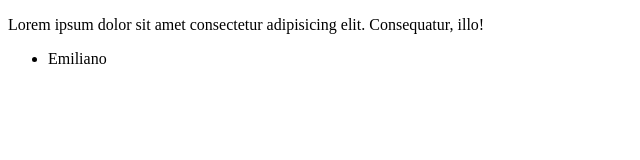
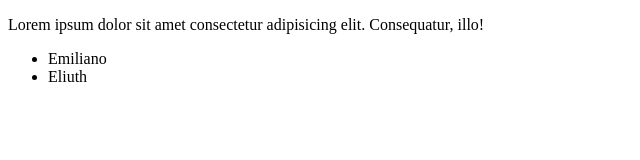
Before and after one commit to pomaremiliano/MetaCode-prueba, a plain HTML site: page index.html in a window 1280 px wide. Shown: the full height of the page, 0-640 px from the left. Drawn offline with Linux system fonts and the light colour scheme.

Commit message:
Eliuth commit

```diff
--- a/index.html
+++ b/index.html
@@ -10,6 +10,7 @@
     <p>Lorem ipsum dolor sit amet consectetur adipisicing elit. Consequatur, illo!</p>
     <ul>
         <li>Emiliano</li>
+        <li>Eliuth</li>
     </ul>
 </body>
 </html>
```
